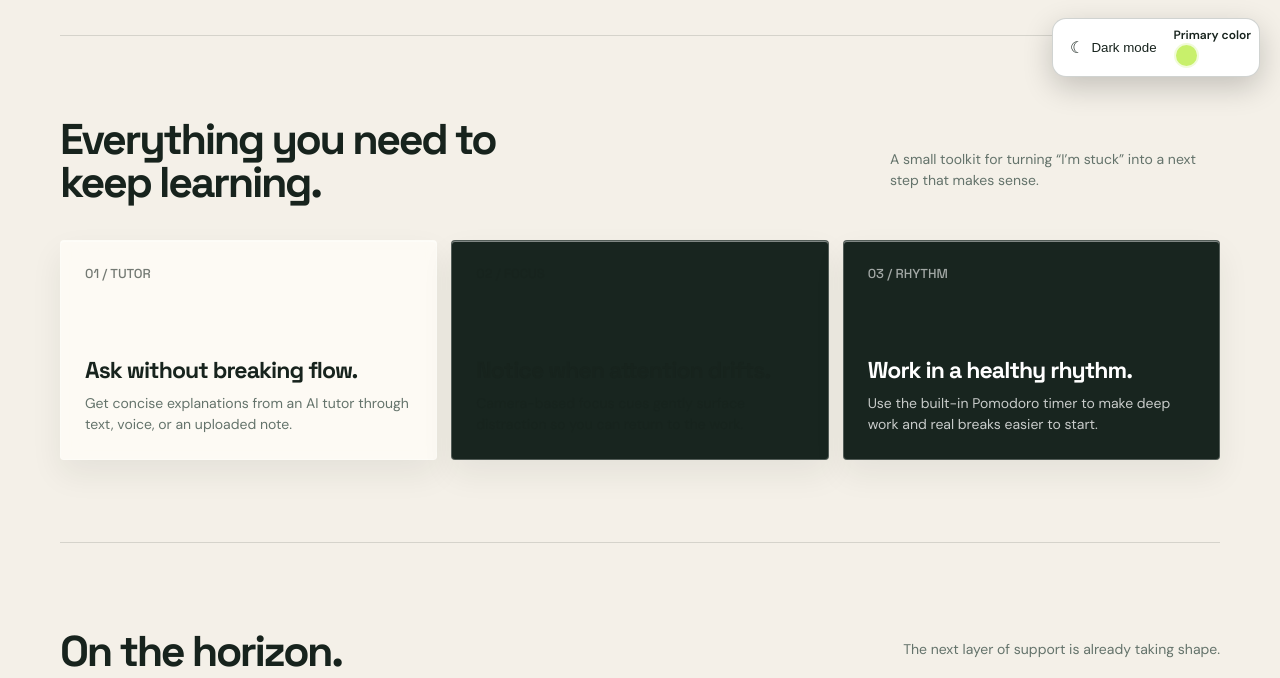
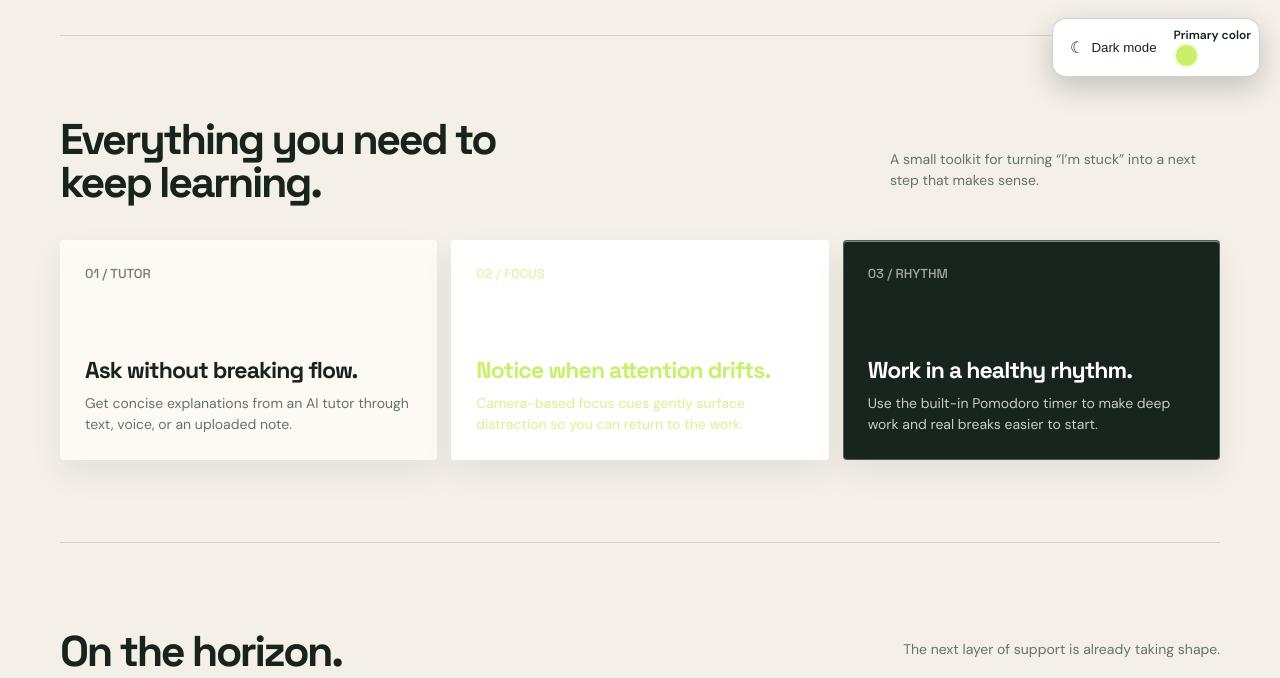
Before and after one commit to saina-singh24/Tutor-Bot, a Flask app: page / in a window 1280 px wide. Shown: the part 703-1381 px from the top of the page. Run offline with Flask 3, Linux system fonts and the light colour scheme.

Commit message:
Use selected accent for feature text

```diff
--- a/templates/landing.html
+++ b/templates/landing.html
@@ -55,7 +55,7 @@
 		.section-intro { max-width: 330px; color: var(--muted); line-height: 1.5; font-size: 14px; }
 		.features { display: grid; grid-template-columns: repeat(3, 1fr); gap: 14px; }
 		.feature { min-height: 220px; padding: 24px; border: 1px solid rgba(255,255,255,.25); background: color-mix(in srgb, var(--cream) 78%, transparent); backdrop-filter: blur(10px) saturate(125%); border-radius: 4px; display: flex; flex-direction: column; justify-content: space-between; box-shadow: inset 0 1px rgba(255,255,255,.45), 0 14px 32px rgba(24,37,31,.07); }
-		.feature:nth-child(2) { background: var(--ink); }
+		.feature:nth-child(2) { background: #fff; color: var(--user-accent); }
 		.feature:nth-child(3) { background: var(--ink); color: white; }
 		.feature-number { font-family: 'Space Grotesk', sans-serif; font-size: 13px; opacity: .6; }
 		.feature h3 { font-size: 23px; margin: 30px 0 8px; letter-spacing: -.04em; }
```
